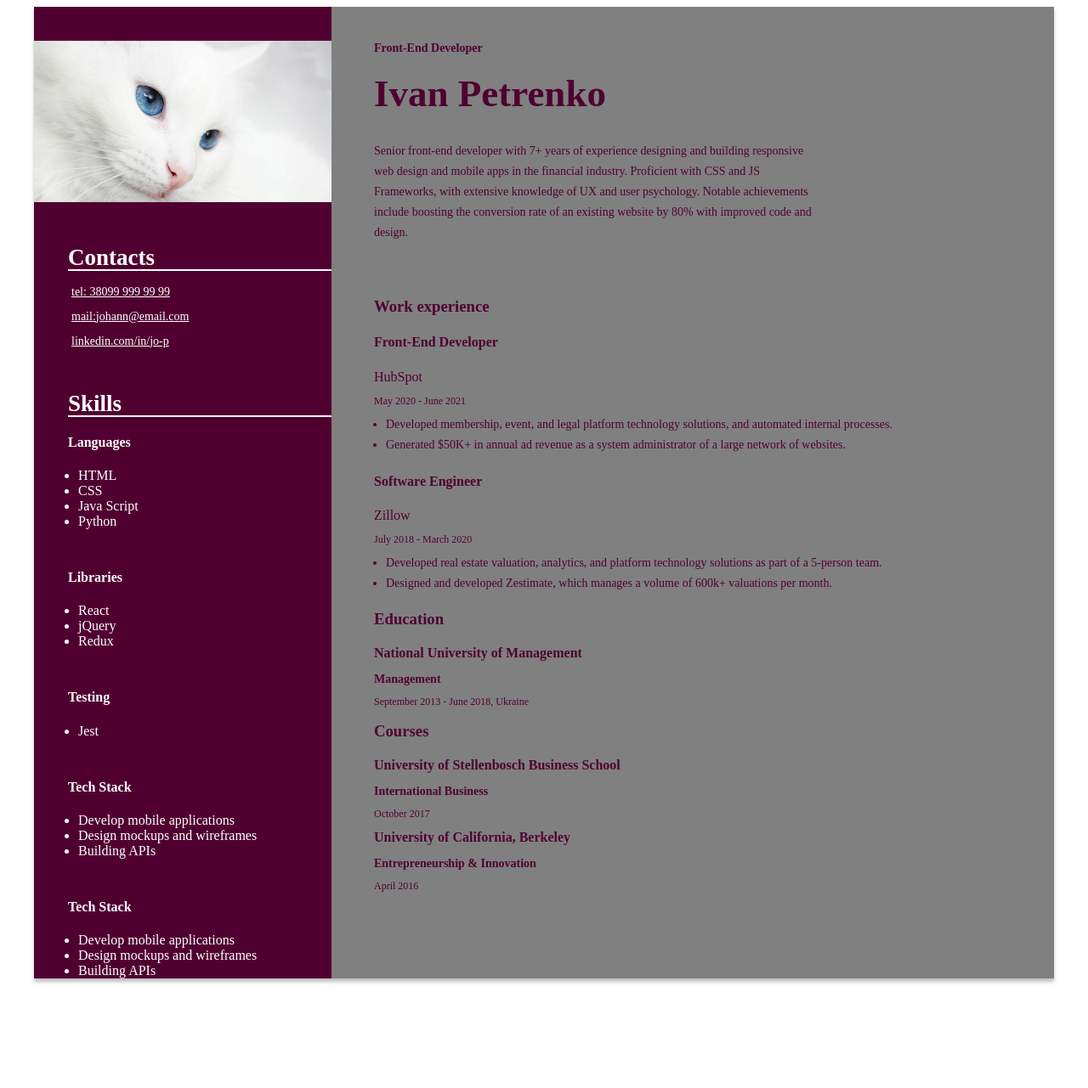
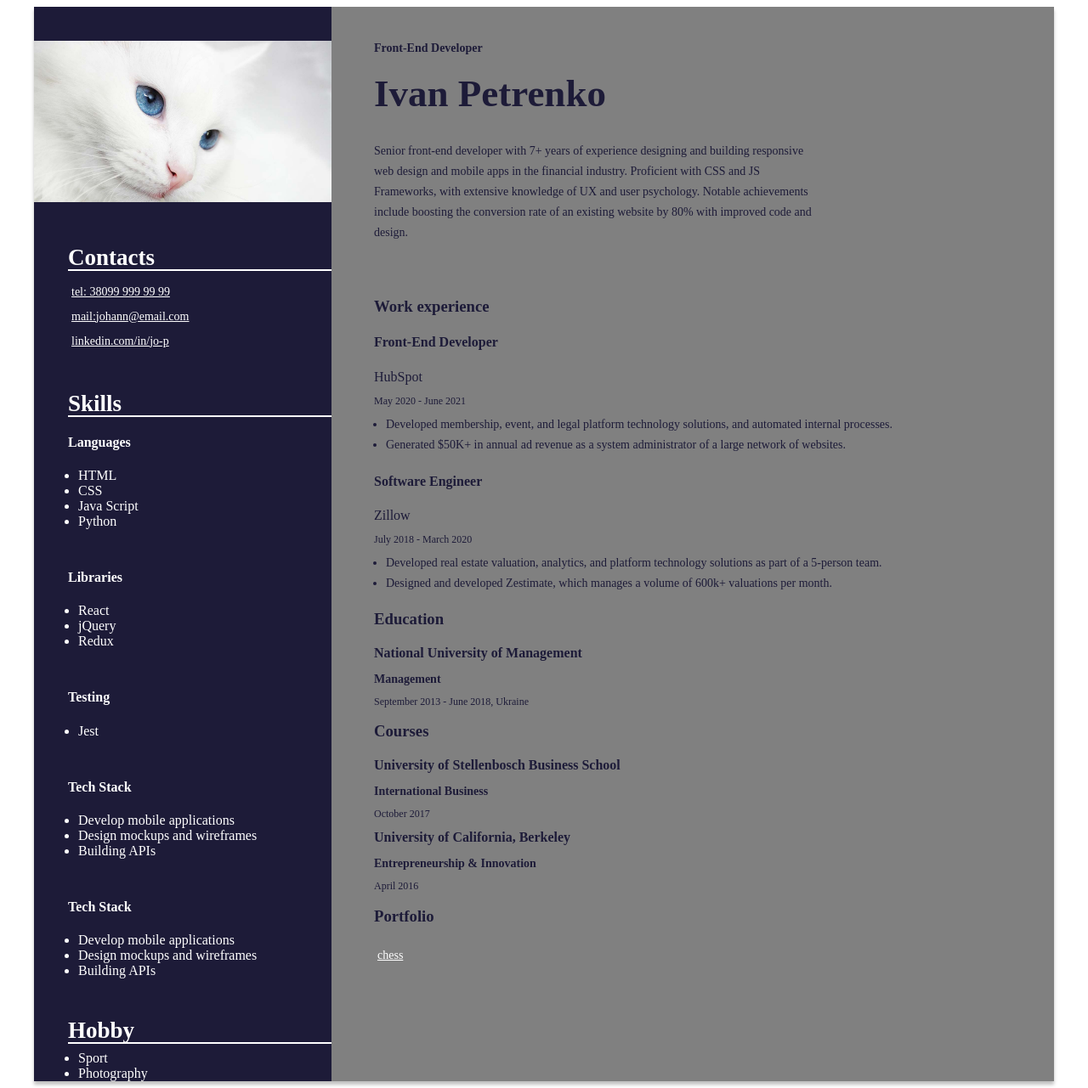
Before and after one commit to YuliiaCha/YuliiaCha.github.io, a plain HTML site: page index.html in a window 1280 px wide. Shown: the whole page at 85% size. Before the commit the page ends 1160 px from the top, so only its background shows below. Drawn offline with Linux system fonts and the light colour scheme.

Commit message:
Add files via upload

```diff
--- a/index.html
+++ b/index.html
@@ -80,6 +80,16 @@
 			</ul>
 		</div>
 
+		<!-- Hobby -->
+
+		<div class="skills">
+			<h3 class="sidebar_title"><div class="contacts">Hobby</h3>
+			<ul class="skills_list">
+				<li class="skills_list_item">Sport</li>
+				<li class="skills_list_item">Photography</li>
+			</ul>
+		</div>
+
 		</aside>
 	</div>
 
@@ -148,6 +158,16 @@
 		 <p class="education_period">April 2016</p>
 
 	</div>
+
+	<!-- Portfolio -->
+
+	<div>
+		<h3 class="main_content_title">Portfolio</h3>
+	<div>
+		<p class="contacts_item">
+			<span class="contacts_type"></span>
+			<a href="chess" class="contacts_mail">chess</a> </p>
+
 </div>
 
 	</body>
--- a/styles/styles.css
+++ b/styles/styles.css
@@ -38,7 +38,7 @@ font-style: normal;
 font-weight: 700px;
 font-size: 45px;
 line-height: 55px;
-color: #500030;
+color: #1D1B38;
 margin: 0 0 28px 0;
 }
 
@@ -47,7 +47,7 @@ font-style: normal;
 font-weight: 400px;
 font-size: 14px;
 line-height: 24px;
-color: #500030;
+color: #1D1B38;
 width: 525px;
 }
 
@@ -59,12 +59,12 @@ width: 525px;
 }
 
 .main_content_title {
-color: #500030;
+color: #1D1B38;
 }
 
 .experience_place {
 margin-bottom: 16px;
-color: #500030;
+color: #1D1B38;
 }
 
 .about_me_cont {
@@ -76,7 +76,7 @@ font-style: normal;
 font-weight: 700px;
 font-size: 16px;
 line-height: 20px;
-color: #500030;
+color: #1D1B38;
 }
 
 .period {
@@ -84,7 +84,7 @@ font-style: normal;
 font-weight: 400px;
 font-size: 12px;
 line-height: 15px;
-color: #500030;
+color: #1D1B38;
 margin: 12px 0 8px 0;
 }
 
@@ -93,7 +93,7 @@ font-style: normal;
 font-weight: 400px;
 font-size: 14px;
 line-height: 24px;
-color: #500030;
+color: #1D1B38;
 }
 
 .duties-list {
@@ -108,7 +108,7 @@ font-style: normal;
 font-weight: 700px;
 font-size: 16px;
 line-height: 20px;
-color: #500030;
+color: #1D1B38;
 margin: 12px 0 12px 0;
 }
 
@@ -117,7 +117,7 @@ font-style: normal;
 font-weight: 700px;
 font-size: 14px;
 line-height: 17px;
-color: #500030;
+color: #1D1B38;
 margin: 0 0 12px 0;
 }
 
@@ -126,19 +126,19 @@ font-style: normal;
 font-weight: 400px;
 font-size: 12px;
 line-height: 12px;
-color: #500030;
+color: #1D1B38;
 }
 
 
 h2 {
-	color: #500030;
+	color: #1D1B38;
 }
 
 /*Sidebar*/
 
 .sidebar {
 	width: 350px;
-	background: #500030;
+	background: #1D1B38;
 
 }
 
```
